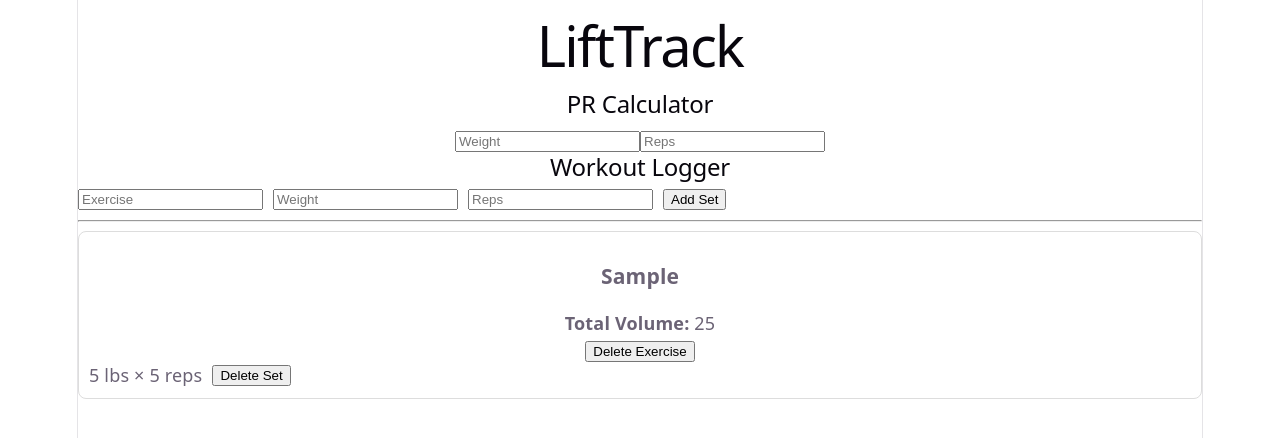
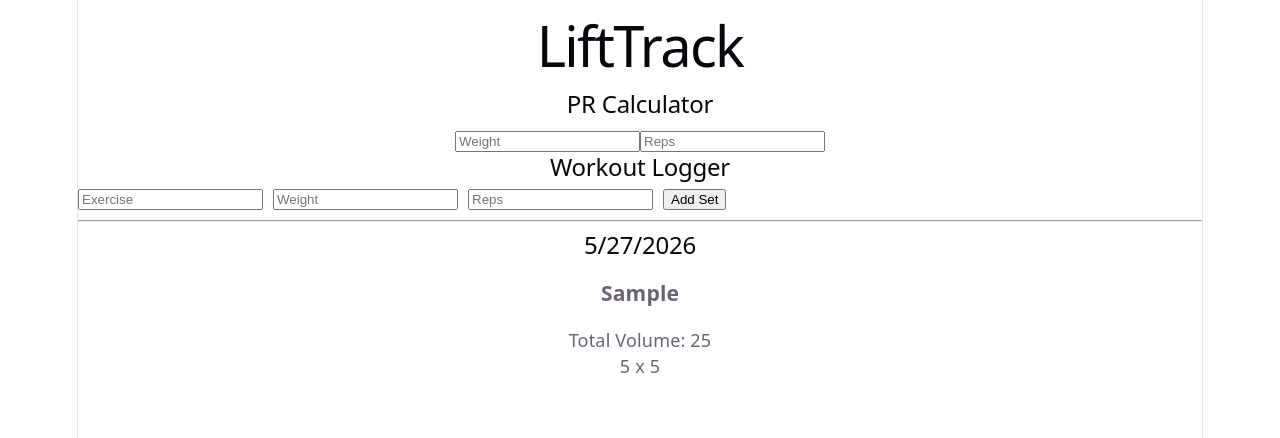
Before and after one commit to RickyRMT/LiftTrack, a React (Vite) app: page / in a window 1280 px wide. Both pictures are taken after typing "Sample", "5", "5" into the empty fields and a click on the button "Add Set". Shown: the top 438 px of the page. Built offline with nearby package versions, Linux system fonts and the light colour scheme.

Commit message:
added dating and proper seperation of exercises and their case senstive wording

```diff
--- a/src/components/WorkoutLogger.jsx
+++ b/src/components/WorkoutLogger.jsx
@@ -27,11 +27,15 @@ function WorkoutLogger() {
     return;
   }
 
+const normalizedExercise = cleanExercise.toLowerCase().trim();
+
 const newWorkout = {
   id: crypto.randomUUID(),
-  exercise: cleanExercise,
+  exercise: cleanExercise,          // for display
+  exerciseKey: normalizedExercise,  // for grouping
   weight: w,
   reps: r,
+  date: new Date().toLocaleDateString(),
 };
 
   setWorkouts([...workouts, newWorkout]);
@@ -41,22 +45,23 @@ const newWorkout = {
   setReps("");
 }
 
-const groupedWorkouts = workouts.reduce((groups, workout) => {
-  const key = workout.exercise.trim().toLowerCase();
+const groupedByDate = workouts.reduce((acc, workout) => {
+  const date = workout.date;
+  const key = workout.exerciseKey; // 🔥 ONLY this
 
-  const volume = workout.weight * workout.reps;
-
-  if (!groups[key]) {
-    groups[key] = {
+  if (!acc[date]) acc[date] = {};
+  if (!acc[date][key]) {
+    acc[date][key] = {
+      displayName: workout.exercise,
       sets: [],
       totalVolume: 0,
     };
   }
 
-  groups[key].sets.push(workout);
-  groups[key].totalVolume += volume;
+  acc[date][key].sets.push(workout);
+  acc[date][key].totalVolume += workout.weight * workout.reps;
 
-  return groups;
+  return acc;
 }, {});
 
 function formatExerciseName(name) {
@@ -142,43 +147,25 @@ return (
     <hr />
 
     <div>
-  {Object.entries(groupedWorkouts).map(([exerciseName, data]) => (
-    <div
-      key={exerciseName}
-      style={{
-        border: "1px solid #ddd",
-        borderRadius: "8px",
-        padding: "10px",
-        marginBottom: "10px",
-      }}
-    >
-      <h3>{formatExerciseName(exerciseName)}</h3>
+    {Object.entries(groupedByDate).map(([date, exercises]) => (
+    <div key={date}>
+        <h2>{date}</h2>
 
-      <p>
-        <strong>Total Volume:</strong> {data.totalVolume}
-      </p>
-      <button
-      onClick={() => deleteExercise(exerciseName)}
-      style={{ marginTop: "5px" }}
-      >
-        Delete Exercise
-        </button>
+        {Object.entries(exercises).map(([exerciseName, data]) => (
+        <div key={exerciseName}>
+            <h3>{formatExerciseName(data.displayName)}</h3>
 
-      {data.sets.map((set, index) => (
-  <div key={index} style={{ display: "flex", gap: "10px", alignItems: "center" }}>
-    <span>
-      {set.weight} lbs × {set.reps} reps
-    </span>
+            <p>Total Volume: {data.totalVolume}</p>
 
-    <button
-      onClick={() => deleteSet(set.id)}
-    >
-      Delete Set
-    </button>
-  </div>
-))}
+            {data.sets.map((set) => (
+            <div key={set.id}>
+                {set.weight} x {set.reps}
+            </div>
+            ))}
+        </div>
+        ))}
     </div>
-  ))}
+    ))}
 </div>
   </div>
 );
```
